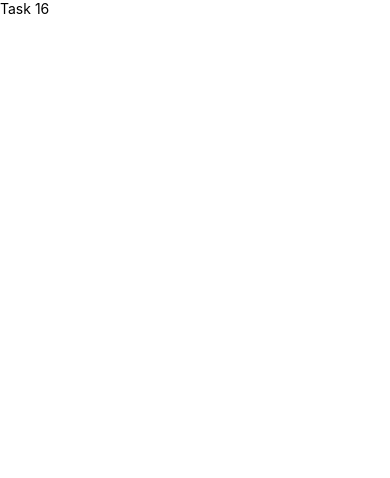
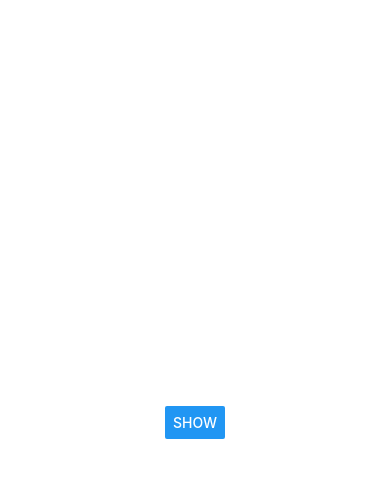
Before and after one commit to ghazalalmomani14-hub/JoVision-react-native-tasks, a React Native app: screen / in a window 390 px wide. Shown: the top 478 px of the page. Built offline with nearby package versions, Linux system fonts and the light colour scheme.

Commit message:
Task 15 setup + Task 16 show/hide name

```diff
--- a/App.tsx
+++ b/App.tsx
@@ -1,13 +1,6 @@
 import React from 'react';
-import { SafeAreaView } from 'react-native';
 import Task16 from './Tasks/Task16';
 
-const App = () => {
-  return (
-    <SafeAreaView>
-      <Task16 />
-    </SafeAreaView>
-  );
-};
-
-export default App;
+export default function App() {
+  return <Task16 />;
+}
--- a/Tasks/Task16.js
+++ b/Tasks/Task16.js
@@ -1,12 +1,32 @@
-import React from 'react';
-import { View, Text } from 'react-native';
+import React, { useState } from 'react';
+import { View, Text, Button, StyleSheet } from 'react-native';
 
 const Task16 = () => {
+  const [showName, setShowName] = useState(false);
+
+  const toggleName = () => {
+    setShowName(!showName);
+  };
+
   return (
-    <View>
-      <Text>Task 16</Text>
+    <View style={styles.container}>
+      <Button title="Show" onPress={toggleName} />
+      {showName && <Text style={styles.nameText}>Ghazal Momani</Text>}
     </View>
   );
 };
 
+const styles = StyleSheet.create({
+  container: {
+    flex: 1,
+    justifyContent: 'center',
+    alignItems: 'center',
+  },
+  nameText: {
+    marginTop: 20,
+    fontSize: 22,
+    fontWeight: 'bold',
+  },
+});
+
 export default Task16;
```
Also changed, not shown: 1 other file (tests, documents, lock files or other folders).
